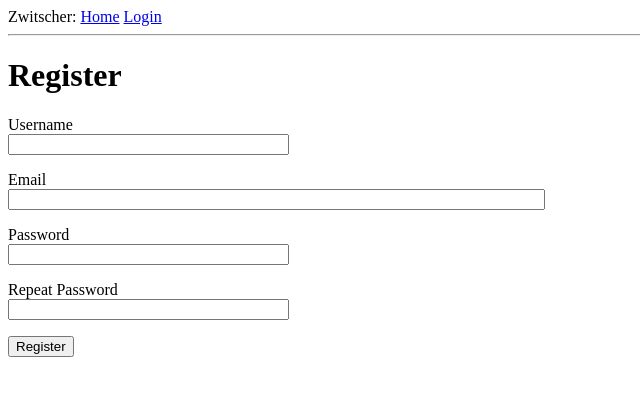
After one commit to Supremoi/VCID, a Flask app: page /register in a window 1280 px wide. The commit adds this page. Shown: the top 396 px of the page, without its empty margins (0-640 px from the left). Run offline with Flask 2, Linux system fonts and the light colour scheme.

Commit message:
ENDE REGISTRIERUNG

```diff
--- a/app/forms.py
+++ b/app/forms.py
@@ -1,9 +1,28 @@
 from flask_wtf import FlaskForm
 from wtforms import StringField, PasswordField, BooleanField, SubmitField
-from wtforms.validators import DataRequired
+from wtforms.validators import ValidationError, DataRequired, Email, EqualTo
+from app.models import User
 
 class LoginForm(FlaskForm):
     username = StringField('Username', validators=[DataRequired()])
     password = PasswordField('Password', validators=[DataRequired()])
     remember_me = BooleanField('Remember Me')
     submit = SubmitField('Sign In')
+
+class RegistrationForm(FlaskForm):
+    username = StringField('Username', validators=[DataRequired()])
+    email = StringField('Email', validators=[DataRequired(), Email()])
+    password = PasswordField('Password', validators=[DataRequired()])
+    password2 = PasswordField(
+        'Repeat Password', validators=[DataRequired(), EqualTo('password')])
+    submit = SubmitField('Register')
+
+    def validate_username(self, username):
+        user = User.query.filter_by(username=username.data).first()
+        if user is not None:
+            raise ValidationError('Please use a different username.')
+
+    def validate_email(self, email):
+        user = User.query.filter_by(email=email.data).first()
+        if user is not None:
+            raise ValidationError('Please use a different email address.')
--- a/app/routes.py
+++ b/app/routes.py
@@ -1,9 +1,16 @@
-from flask import render_template, flash, redirect, url_for
-from app import app
-from app.forms import LoginForm
+from flask import render_template, flash, redirect, url_for, request
+from werkzeug.urls import url_parse
+from app import app, db
+from app.forms import LoginForm, RegistrationForm
+from app.models import User
+from flask_login import login_user, current_user
+from flask_login import logout_user
+from flask_login import login_required
+
 
 @app.route('/')
 @app.route('/index')
+@login_required
 def index():
     user = {'username': 'Miguel'}
     posts = [
@@ -20,9 +27,42 @@ def index():
 
 @app.route('/login', methods=['GET', 'POST'])
 def login():
+    if current_user.is_authenticated:
+        return redirect(url_for('index'))
     form = LoginForm()
     if form.validate_on_submit():
-        flash('Login requested for user {}, remember_me={}'.format(
-            form.username.data, form.remember_me.data))
+
+        user = User.query.filter_by(username=form.username.data).first()
+        if user is None or not user.check_password(form.password.data):
+            flash('Invalid username or password')
+            return redirect(url_for('login'))
+
+        login_user(user, remember=form.remember_me.data)
+        next_page = request.args.get('next')
+        if not next_page or url_parse(next_page).netloc != '':
+            next_page = url_for('index')
+        return redirect(next_page)
+
+    return render_template('login.html', title='Sign In', form=form)
+
+@app.route('/logout')
+def logout():
+    logout_user()
+    return redirect(url_for('index'))
+
+
+@app.route('/register', methods=['GET', 'POST'])
+def register():
+    if current_user.is_authenticated:
         return redirect(url_for('index'))
-    return render_template('login.html', title='Sign In', form=form)
+    form = RegistrationForm()
+    if form.validate_on_submit():
+        # Route /register wurde mit POST betreten. Prüfung, ob alles o.k. ist:
+        user = User(username=form.username.data, email=form.email.data)
+        user.set_password(form.password.data)
+        db.session.add(user)
+        db.session.commit()
+        flash('Congratulations, you are now a registered user!')
+        return redirect(url_for('login'))
+    # Route /register wurde mit GET betreten
+    return render_template('register.html', title='Register', form=form)
--- a/app/templates/base.html
+++ b/app/templates/base.html
@@ -11,7 +11,11 @@
         <div>
             Zwitscher:
             <a href="{{ url_for('index') }}">Home</a>
+            {% if current_user.is_anonymous %}
             <a href="{{ url_for('login') }}">Login</a>
+            {% else %}
+            <a href="{{ url_for('logout') }}">Logout</a>
+            {% endif %}
         </div>
         <hr>
         {% with messages = get_flashed_messages() %}
--- a/app/templates/login.html
+++ b/app/templates/login.html
@@ -21,4 +21,5 @@
         <p>{{ form.remember_me() }} {{ form.remember_me.label }}</p>
         <p>{{ form.submit() }}</p>
     </form>
+    <p>New User? <a href="{{ url_for('register') }}">Click to Register!</a></p>
 {% endblock %}
--- /dev/null
+++ b/app/templates/register.html
@@ -0,0 +1,38 @@
+<!-- app/templates/register.html -->
+{% extends "base.html" %}
+
+{% block content %}
+    <h1>Register</h1>
+    <form action="" method="post">
+        {{ form.hidden_tag() }}
+        <p>
+            {{ form.username.label }}<br>
+            {{ form.username(size=32) }}<br>
+            {% for error in form.username.errors %}
+            <span style="color: red;">[{{ error }}]</span>
+            {% endfor %}
+        </p>
+        <p>
+            {{ form.email.label }}<br>
+            {{ form.email(size=64) }}<br>
+            {% for error in form.email.errors %}
+            <span style="color: red;">[{{ error }}]</span>
+            {% endfor %}
+        </p>
+        <p>
+            {{ form.password.label }}<br>
+            {{ form.password(size=32) }}<br>
+            {% for error in form.password.errors %}
+            <span style="color: red;">[{{ error }}]</span>
+            {% endfor %}
+        </p>
+        <p>
+            {{ form.password2.label }}<br>
+            {{ form.password2(size=32) }}<br>
+            {% for error in form.password2.errors %}
+            <span style="color: red;">[{{ error }}]</span>
+            {% endfor %}
+        </p>
+        <p>{{ form.submit() }}</p>
+    </form>
+{% endblock %}
```
Also changed, not shown: app/__init__.py (+6 -1 lines), app/models.py (+20 -8 lines), app/templates/index.html (line endings or trailing spaces).
